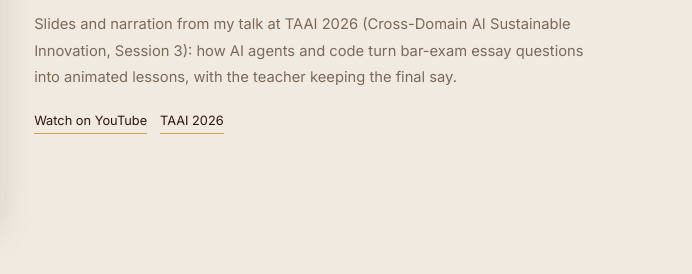
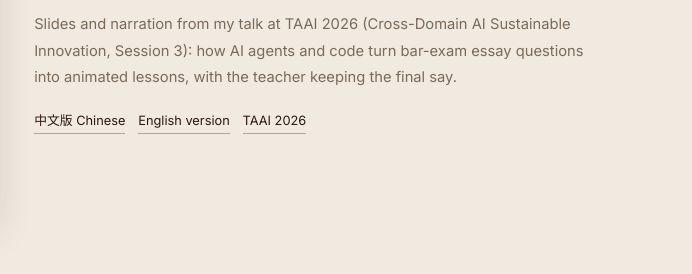
Before and after one commit to mjib007/mjib007.github.io, a plain HTML site: page index.html in a window 1280 px wide. Shown: the part 2332-2606 px from the top of the page, 588-1280 px from the left. Drawn offline with nearby package versions, Linux system fonts and the light colour scheme.

Commit message:
Add English version link to TAAI talk news item
Co-Authored-By: Claude Opus 5.5 <noreply@anthropic.com>

```diff
--- a/index.html
+++ b/index.html
@@ -523,7 +523,8 @@
           <span class="zh">11/21 參加 TAAI 2026 國際研討會（跨域 AI 永續創新・場次 3）的簡報影音：AI 協作與程式繪圖如何把律師考題做成動畫，教師保留最後把關。</span>
         </div>
         <div class="news-links">
-          <a href="https://youtu.be/3Iz3-9Vrx1o" target="_blank">Watch on YouTube</a>
+          <a href="https://youtu.be/3Iz3-9Vrx1o" target="_blank">中文版 Chinese</a>
+          <a href="https://youtu.be/4W_V0Ph81s0" target="_blank">English version</a>
           <a href="https://taai2026.github.io/" target="_blank">TAAI 2026</a>
         </div>
       </div>
```
